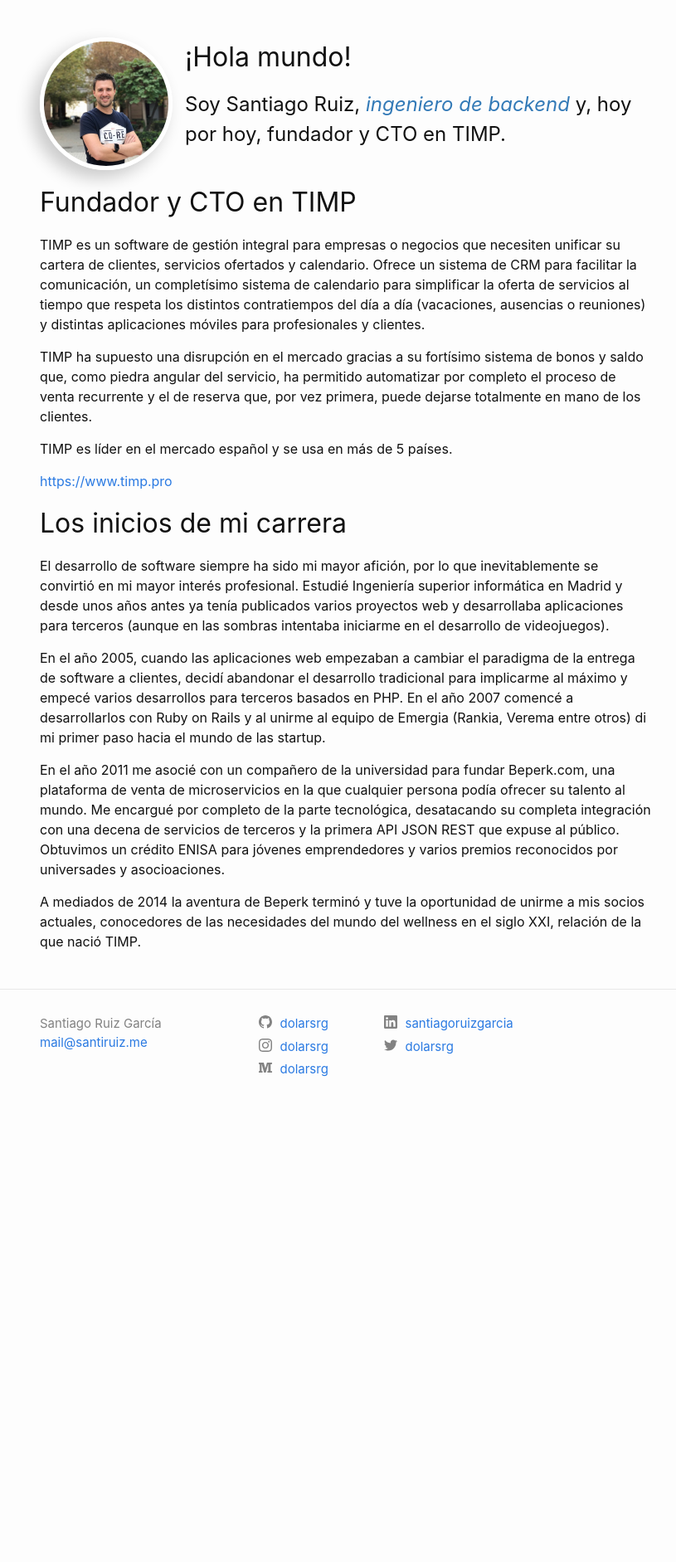
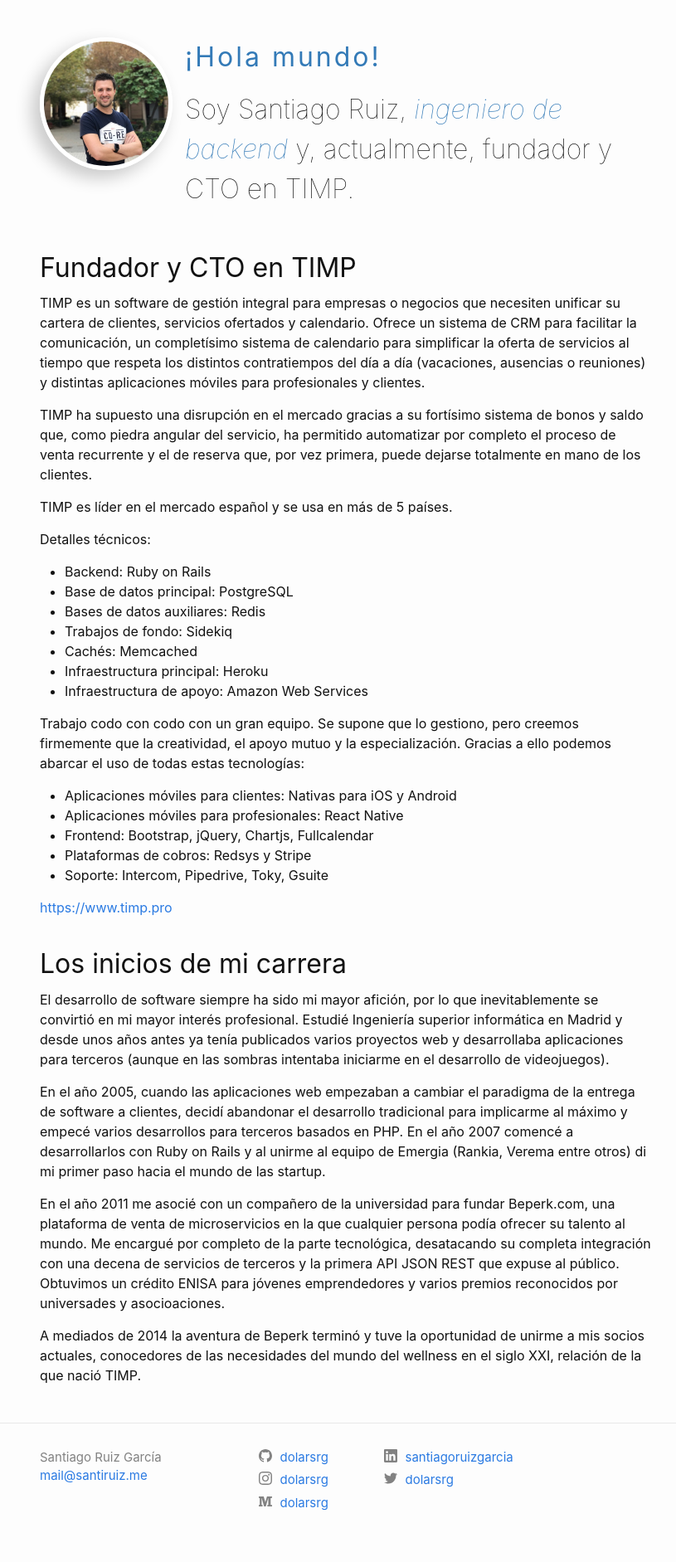
Before and after one commit to dolarsrg/santiruiz.me, a Jekyll site: the page built from index.html, in a window 1280 px wide. Shown: the whole page at 83% size, without its empty margins (222-1037 px from the left). Built offline with Jekyll 4.4.1, drawn with Linux system fonts in a browser that asks for light colours; before the commit the page ends 1361 px from its top, so only the background shows below that.

Commit message:
Better bio

```diff
--- a/_sass/minima/_santi_ruiz.scss
+++ b/_sass/minima/_santi_ruiz.scss
@@ -17,3 +17,16 @@
 .divider {
   clear: both;
 }
+
+h1.bio-main {
+  font-weight: 100;
+}
+
+h2.bio-title {
+  margin: 1em 0 .2em 0;
+}
+
+h3.bio-greetings {
+  color: #337ab7;
+  letter-spacing: 3px;
+}
--- a/index.html
+++ b/index.html
@@ -8,19 +8,37 @@
 
 <p><img src="/assets/santi_ruiz.jpg" class="my_photo"></p>
 
-<h1>¡Hola mundo!</h1>
+<h3 class="page-heading bio-greetings">¡Hola mundo!</h3>
 
-<h2>Soy Santiago Ruiz, <em itemprop="jobTitle">ingeniero de backend</em> y, hoy por hoy, fundador y CTO en TIMP.</h2>
+<h1 class="page-heading bio-main">Soy Santiago Ruiz, <em itemprop="jobTitle">ingeniero de backend</em> y, actualmente, fundador y CTO en TIMP.</h1>
 
 <div class="divider"></div>
 
-<h1>Fundador y CTO en TIMP</h1>
+<h2 class="page-heading bio-title">Fundador y CTO en TIMP</h2>
 <p>TIMP es un software de gestión integral para empresas o negocios que necesiten unificar su cartera de clientes, servicios ofertados y calendario. Ofrece un sistema de CRM para facilitar la comunicación, un completísimo sistema de calendario para simplificar la oferta de servicios al tiempo que respeta los distintos contratiempos del día a día (vacaciones, ausencias o reuniones) y distintas aplicaciones móviles para profesionales y clientes.</p>
 <p>TIMP ha supuesto una disrupción en el mercado gracias a su fortísimo sistema de bonos y saldo que, como piedra angular del servicio, ha permitido automatizar por completo el proceso de venta recurrente y el de reserva que, por vez primera, puede dejarse totalmente en mano de los clientes.</p>
 <p>TIMP es líder en el mercado español y se usa en más de 5 países.</p>
+<p>Detalles técnicos:</p>
+<ul>
+  <li>Backend: Ruby on Rails</li>
+  <li>Base de datos principal: PostgreSQL</li>
+  <li>Bases de datos auxiliares: Redis</li>
+  <li>Trabajos de fondo: Sidekiq</li>
+  <li>Cachés: Memcached</li>
+  <li>Infraestructura principal: Heroku</li>
+  <li>Infraestructura de apoyo: Amazon Web Services</li>
+</ul>
+<p>Trabajo codo con codo con un gran equipo. Se supone que lo gestiono, pero creemos firmemente que la creatividad, el apoyo mutuo y la especialización. Gracias a ello podemos abarcar el uso de todas estas tecnologías:</p>
+<ul>
+  <li>Aplicaciones móviles para clientes: Nativas para iOS y Android</li>
+  <li>Aplicaciones móviles para profesionales: React Native</li>
+  <li>Frontend: Bootstrap, jQuery, Chartjs, Fullcalendar</li>
+  <li>Plataformas de cobros: Redsys y Stripe</li>
+  <li>Soporte: Intercom, Pipedrive, Toky, Gsuite</li>
+</ul>
 <p><a href="https://www.timp.pro" style='display: inline-block; margin: auto;'>https://www.timp.pro</a>
 
-<h1>Los inicios de mi carrera</h1>
+<h2 class="page-heading bio-title">Los inicios de mi carrera</h2>
 <p>El desarrollo de software siempre ha sido mi mayor afición, por lo que inevitablemente se convirtió en mi mayor interés profesional. Estudié Ingeniería superior informática en Madrid y desde unos años antes ya tenía publicados varios proyectos web y desarrollaba aplicaciones para terceros (aunque en las sombras intentaba iniciarme en el desarrollo de videojuegos).</p>
 <p>En el año 2005, cuando las aplicaciones web empezaban a cambiar el paradigma de la entrega de software a clientes, decidí abandonar el desarrollo tradicional para implicarme al máximo y empecé varios desarrollos para terceros basados en PHP. En el año 2007 comencé a desarrollarlos con Ruby on Rails y al unirme al equipo de Emergia (Rankia, Verema entre otros) di mi primer paso hacia el mundo de las startup.</p>
 <p>En el año 2011 me asocié con un compañero de la universidad para fundar Beperk.com, una plataforma de venta de microservicios en la que cualquier persona podía ofrecer su talento al mundo. Me encargué por completo de la parte tecnológica, desatacando su completa integración con una decena de servicios de terceros y la primera API JSON REST que expuse al público. Obtuvimos un crédito ENISA para jóvenes emprendedores y varios premios reconocidos por universades y asocioaciones.</p>
```
Also changed, not shown: README.md.
